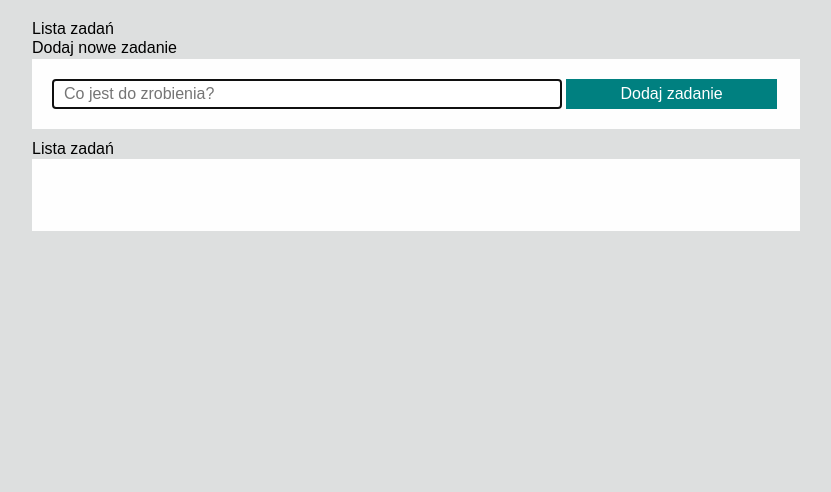
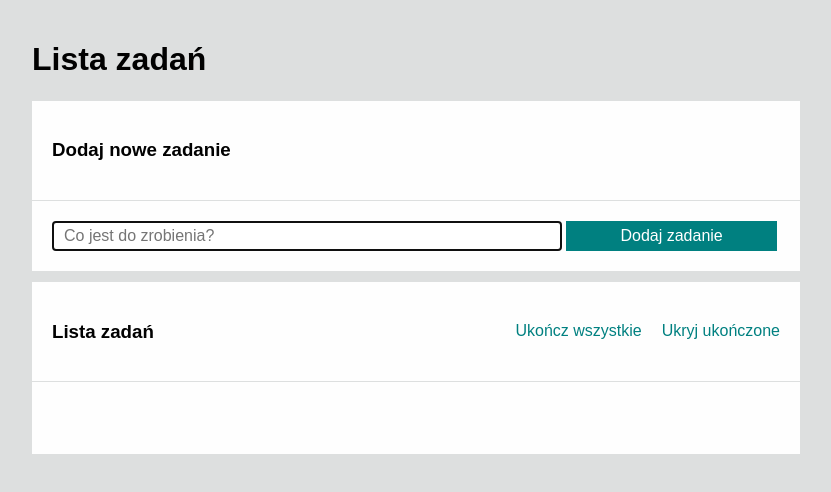
Before and after one commit to Pawel-Zaborski/Praca-domowa--tasks-list, a plain HTML site: page index.html in a window 1280 px wide. Shown: the whole page, without its empty margins (224-1055 px from the left). Drawn offline with nearby package versions, Linux system fonts and the light colour scheme.

Commit message:
code change

```diff
--- a/index.html
+++ b/index.html
@@ -19,26 +19,34 @@
     <link href="css/header.css" rel="stylesheet" />
     <link href="css/body.css" rel="stylesheet" />
     <link href="css/form.css" rel="stylesheet" />
+    <link href="css/js-form.css" rel="stylesheet" />
     <link href="css/js-remove.css" rel="stylesheet" />
     <link href="css/js-done.css" rel="stylesheet" />
+    <link href="css/js-markAllDone.css" rel="stylesheet" />
+    <link href="css/js-toggleShowCompleted.css" rel="stylesheet" />
     <script src="js/script.js" defer></script>
     <title>Lista zadań</title>
   </head>
   <body class="body">
     <div class="container">
-      <div class="container__header header">Lista zadań</div>
-      <div class="container__1">Dodaj nowe zadanie</div>
-      <div class="container__addTask">
-        <form class="js-form">
+      <div class="container__header"><h1>Lista zadań</h1></div>
+      <div class="container__titles"><h3>Dodaj nowe zadanie</h3></div>
+
+      <div class="js-form container__addTask">
+        <form>
           <input
             class="js-newTask form__field"
             placeholder="Co jest do zrobienia?"
             autofocus
           />
-          <button class="form_button">Dodaj zadanie</button>
+          <button class="form_button" type="submit">Dodaj zadanie</button>
         </form>
       </div>
-      <div class="container__1">Lista zadań</div>
+      <div class="container__titles">
+        <h3>Lista zadań</h3>
+        <button class="js-markAllDone">Ukończ wszystkie</button>
+        <button class="js-toggleShowCompleted">Ukryj ukończone</button>
+      </div>
       <div class="container__tasks"><ul class="js-tasks"></ul></div>
     </div>
   </body>
```
